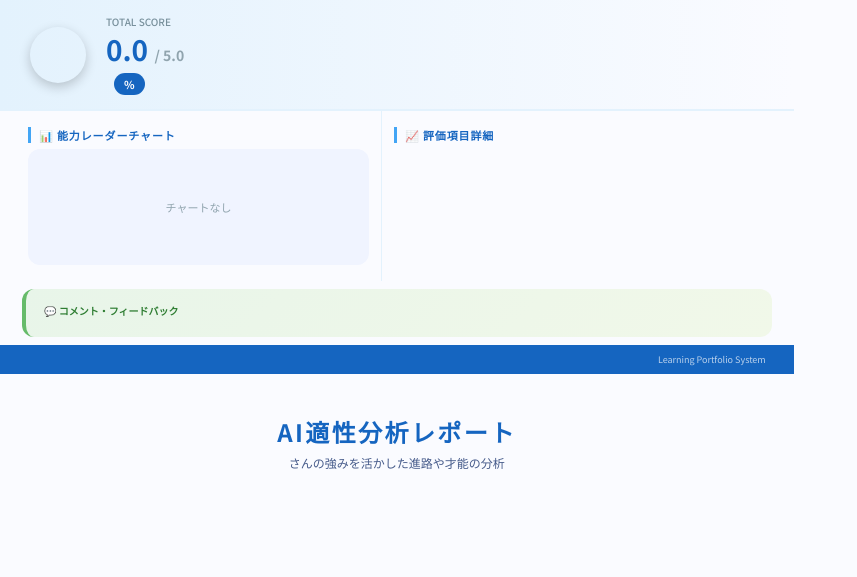
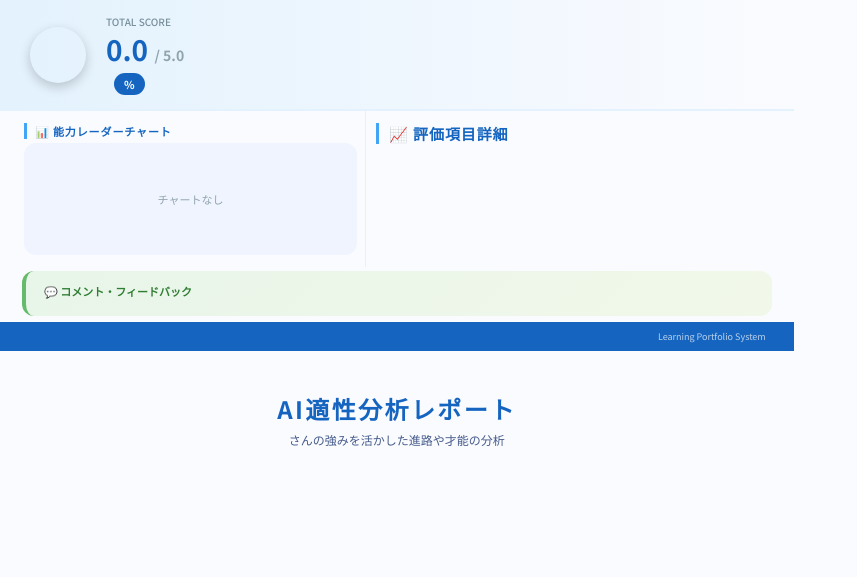
Before and after one commit to StudylabAI-studio/portfolio-system, a Python web app: template templates/type_a.html in a window 1280 px wide. Shown: the part 64-641 px from the top of the page, without its empty margins (0-857 px from the left). Run offline with Jinja, Linux system fonts and the light colour scheme; the template is opened without the code that fills it, so the values that code supplies are empty.

Commit message:
fix(type_a): 評価項目詳細フォントをPlayfair Display化、チャート大型化、コメント欄を上に移動・文字大きく

```diff
--- a/templates/type_a.html
+++ b/templates/type_a.html
@@ -5,7 +5,7 @@
 <meta name="viewport" content="width=device-width, initial-scale=1.0">
 <title>ポートフォリオ - {{ student_name }}</title>
 <style>
-  @import url('https://fonts.googleapis.com/css2?family=Noto+Sans+JP:wght@300;400;500;700&display=swap');
+  @import url('https://fonts.googleapis.com/css2?family=Noto+Sans+JP:wght@300;400;500;700&family=Playfair+Display:wght@600;700&family=Cormorant+Garamond:wght@600;700&display=swap');
   * { margin: 0; padding: 0; box-sizing: border-box; }
   @page { size: A4; margin: 0; }
   body {
@@ -103,28 +103,38 @@
   }
 
   /* メインコンテンツ */
-  .content { display: flex; flex: 1; gap: 0; overflow: visible; }
+  .content { display: flex; flex: 1; gap: 0; overflow: visible; min-height: 0; }
 
   /* 左側：レーダーチャート */
   .left-panel {
-    width: 48%; padding: 16px 12px 16px 28px;
-    display: flex; flex-direction: column; gap: 12px;
+    width: 46%; padding: 12px 8px 12px 24px;
+    display: flex; flex-direction: column; gap: 10px;
   }
+  .left-panel > div { display: flex; flex-direction: column; flex: 1; }
   .section-title {
     font-size: 11px; font-weight: 700; color: #1565C0;
     letter-spacing: 0.08em; text-transform: uppercase;
     border-left: 3px solid #42A5F5; padding-left: 8px;
-    margin-bottom: 6px;
+    margin-bottom: 4px;
+  }
+  /* 評価項目詳細の見出しフォント（右パネル専用） */
+  .section-title-detail {
+    font-family: 'Playfair Display', 'Cormorant Garamond', 'Noto Serif JP', Georgia, serif;
+    font-size: 15px; font-weight: 700; color: #1565C0;
+    letter-spacing: 0.06em;
+    border-left: 3px solid #42A5F5; padding-left: 10px;
+    margin-bottom: 8px;
   }
   .chart-wrapper {
     background: #F0F4FF; border-radius: 12px;
-    padding: 10px; display: flex; justify-content: center;
+    padding: 8px; display: flex; justify-content: center; align-items: center;
+    flex: 1;
   }
-  .chart-wrapper img { width: 100%; max-width: 240px; }
+  .chart-wrapper img { width: 100%; max-width: 300px; height: auto; }
 
   /* 右側：評価項目リスト */
   .right-panel {
-    width: 52%; padding: 16px 28px 16px 12px;
+    width: 54%; padding: 12px 24px 12px 10px;
     display: flex; flex-direction: column; gap: {{ sc_gap }};
     border-left: 1px solid #E3F2FD;
   }
@@ -150,13 +160,13 @@
   /* コメント欄 */
   .comment-section {
     background: linear-gradient(135deg, #E8F5E9, #F1F8E9);
-    margin: 8px 22px;
-    padding: 14px 18px;
+    margin: 4px 22px 6px;
+    padding: 12px 18px;
     border-radius: 12px;
     border-left: 4px solid #66BB6A;
   }
-  .comment-title { font-size: 10px; font-weight: 700; color: #2E7D32; margin-bottom: 5px; }
-  .comment-text { font-size: 9.5px; color: #37474F; line-height: 1.7; }
+  .comment-title { font-size: 11px; font-weight: 700; color: #2E7D32; margin-bottom: 5px; }
+  .comment-text { font-size: 10.5px; color: #37474F; line-height: 1.75; }
 
   /* フッター */
   .footer {
@@ -236,7 +246,7 @@
     <div class="content">
       <!-- 左パネル：チャート -->
       <div class="left-panel">
-        <div>
+        <div style="display:flex; flex-direction:column; flex:1;">
           <div class="section-title">📊 能力レーダーチャート</div>
           <div class="chart-wrapper">
             {% if chart_b64 %}
@@ -250,7 +260,7 @@
 
       <!-- 右パネル：評価項目 -->
       <div class="right-panel">
-        <div class="section-title">📈 評価項目詳細</div>
+        <div class="section-title-detail">📈 評価項目詳細</div>
         {% for item in score_items %}
         <div class="score-item">
           <div class="score-item-header">
```
